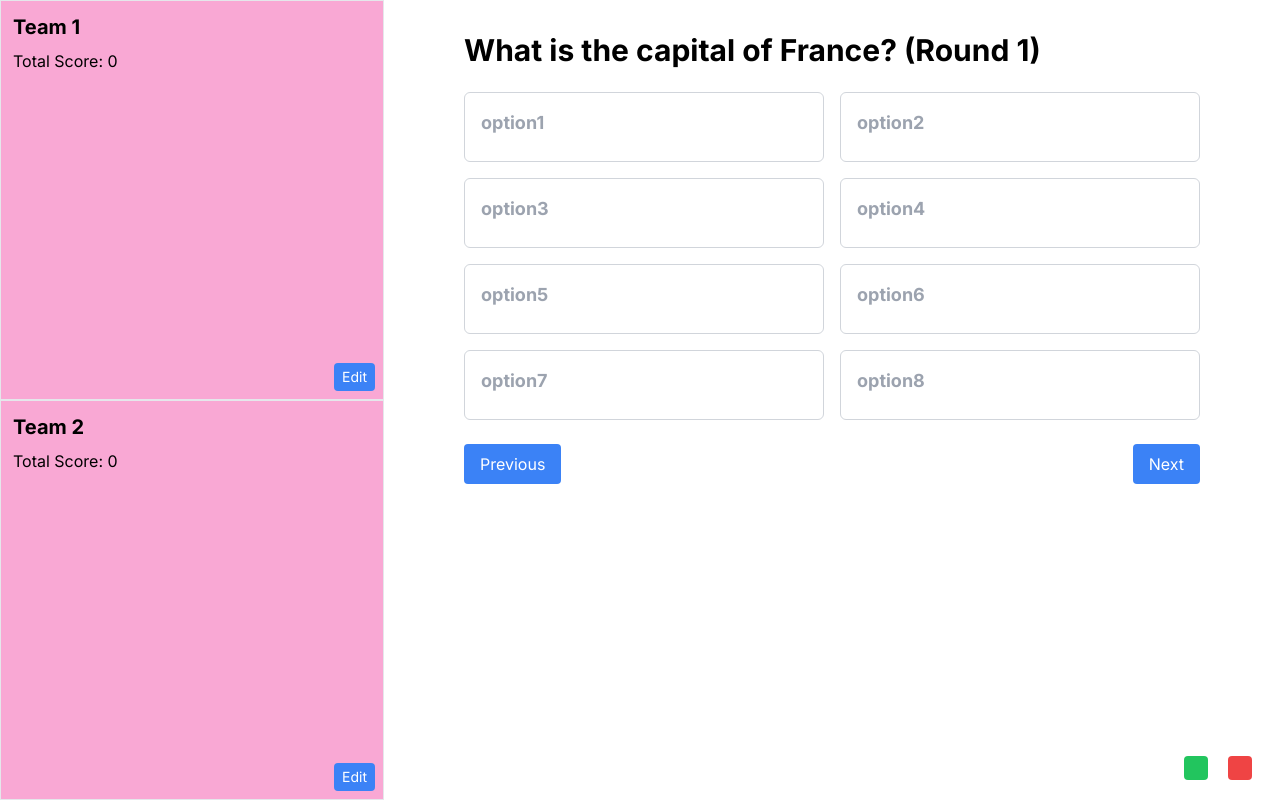
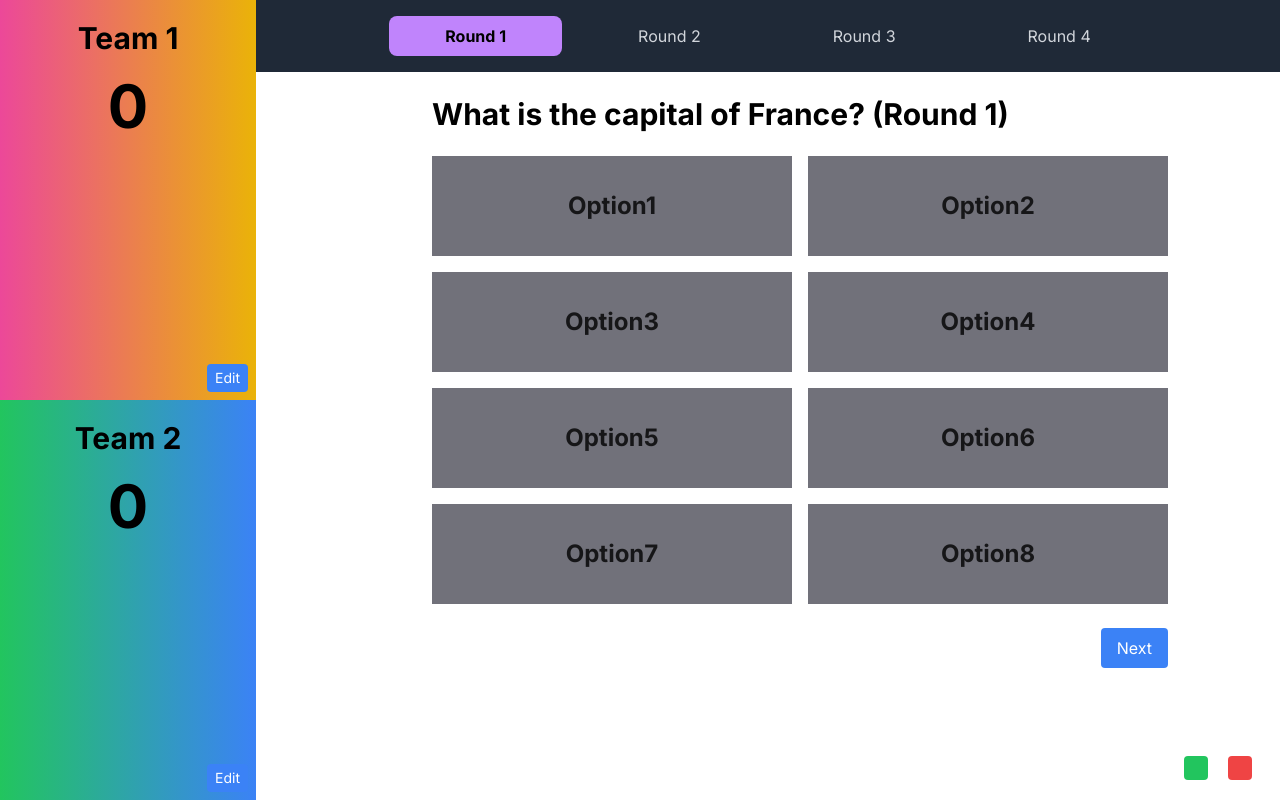
Before and after one commit to devayush204/dream-team, a Next.js app: page /questions in a window 1280 px wide. Built offline with nearby package versions, Linux system fonts and the light colour scheme.

Commit message:
updated ui and navbar

```diff
--- a/app/page.js
+++ b/app/page.js
@@ -10,11 +10,16 @@ export default function Home() {
         {/* <div className=" absolute inset-0 w-full h-full bg-slate-900 z-20 [mask-image:radial-gradient(transparent,white)] pointer-events-none" /> */}
 
         {/* <Boxes /> */}
-        <Vortex />
-
+        <Vortex
+          backgroundColor="black"
+          rangeY={800}
+          particleCount={500}
+          baseHue={120}
+          className="flex items-center flex-col justify-center px-2 md:px-10  py-4 w-full h-full pointer-events-none"
+        />
         <div className="absolute">
           <h1 class="mb-4 text-3xl font-extrabold text-gray-900 dark:text-white md:text-5xl lg:text-6xl"><span class="text-transparent bg-clip-text bg-gradient-to-r to-emerald-600 from-sky-400 z-50">Dream Team</span> .</h1>
-          <Link href="/questions" className="z-50  inline-flex items-center justify-center px-5 py-3 text-base font-medium text-center text-white bg-blue-700 rounded-lg ml-[80px] ">
+            <Link href="/questions" className="z-50 cursor-pointer inline-flex items-center justify-center px-5 py-3 text-base font-medium text-center text-white bg-blue-700 rounded-lg ml-[80px] ">
             Start the Game
             <svg className="w-10 fill-white" viewBox="0 0 24 24" ><path d="M18.54,9,8.88,3.46a3.42,3.42,0,0,0-5.13,3V17.58A3.42,3.42,0,0,0,7.17,21a3.43,3.43,0,0,0,1.71-.46L18.54,15a3.42,3.42,0,0,0,0-5.92Zm-1,4.19L7.88,18.81a1.44,1.44,0,0,1-1.42,0,1.42,1.42,0,0,1-.71-1.23V6.42a1.42,1.42,0,0,1,.71-1.23A1.51,1.51,0,0,1,7.17,5a1.54,1.54,0,0,1,.71.19l9.66,5.58a1.42,1.42,0,0,1,0,2.46Z" /></svg>
           </Link>
--- a/app/questions/page.js
+++ b/app/questions/page.js
@@ -19,11 +19,9 @@ const page = () => {
   };
   return (
     <section className='flex'>
-
-      {/* <Sidebar /> */}
-      <QuestionCarousel />
-      <div className='absolute right-0 bottom-0'>
-        {/* <div className='p-5'> */}
+      <div className=''>
+        <QuestionCarousel />
+        <div className='absolute right-0 bottom-0'>
           <button
             className="p-3 mb-5  bg-green-500 text-white rounded mr-5"
             onClick={handleCorrectGuess}
@@ -50,7 +48,7 @@ const page = () => {
             </div>
           )}
         </div>
-      {/* </div> */}
+      </div>
     </section>
   )
 }
--- /dev/null
+++ b/components/Navbar.js
@@ -0,0 +1,30 @@
+import React from 'react';
+
+const Navbar = ({ currentRound, setCurrentRound, setCurrentIndex }) => {
+  const handleRoundChange = (round) => {
+    setCurrentRound(round);
+    setCurrentIndex((round - 1) * 4); // Assuming each round has 4 questions
+  };
+
+  return (
+    <nav className="flex justify-center items-center bg-gray-800 text-white p-4 w-[80vw] fixed">
+      <div>
+        <ul className="flex gap-5  ">
+          {[1, 2, 3, 4].map((round) => (
+            <li
+              key={round}
+              className={`cursor-pointer px-14 py-2  ${
+                currentRound === round ? 'text-black font-bold bg-purple-400 rounded-lg' : 'text-gray-300'
+              }`}
+              onClick={() => handleRoundChange(round)}
+            >
+              Round {round}
+            </li>
+          ))}
+        </ul>
+      </div>
+    </nav>
+  );
+};
+
+export default Navbar;
--- a/components/QuestionCarousel.js
+++ b/components/QuestionCarousel.js
@@ -1,9 +1,10 @@
 "use client"
-import  QuestionData  from '@/data/Questions';
+import QuestionData from '@/data/Questions';
 import React, { useState } from 'react';
 import Sidebar from './Sidebar';
 import TextCard from './TextCard';
 import WinnerModal from './WinnerModal';
+import Navbar from './Navbar';
 
 const QuestionCarousel = () => {
   const [currentIndex, setCurrentIndex] = useState(0);
@@ -73,14 +74,22 @@ const QuestionCarousel = () => {
   const currentQuestion = QuestionData[currentIndex];
 
   return (
-    <div className="flex">
+    <div className="flex ">
       <Sidebar teams={teams} onDrop={handleCardDrop} setTeams={setTeams} />
-      <div className="w-[70vw] py-8 px-20">
-        <h1 className="text-3xl font-bold mb-6">
-          {currentQuestion.question} (Round {currentRound})
+      <div className='relative'>
+        <Navbar
+          currentRound={currentRound}
+          setCurrentRound={setCurrentRound}
+          setCurrentIndex={setCurrentIndex}
+        />
+        <div className="w-[70vw] ml-24 py-8 px-20 mt-16 flex flex-col ">
+          <h1 className="text-3xl font-bold mb-6 ">
+            {currentQuestion.question}  (Round {currentRound})
           </h1>
           <div className="grid grid-cols-2 gap-4 mb-6 w-full">
             {['option1', 'option2', 'option3', 'option4', 'option5', 'option6', 'option7', 'option8'].map((option, index) => (
+              <div>
+
                 <TextCard
                   key={index}
                   label={option}
@@ -90,15 +99,10 @@ const QuestionCarousel = () => {
                   onReveal={() => handleOptionReveal(index)}
                   onDragStart={() => handleCardDragStart(index, currentQuestion.result[index])}
                 />
+              </div>
             ))}
           </div>
-        <div className="flex justify-between mb-6">
-          <button
-            className="px-4 py-2 bg-blue-500 text-white rounded"
-            onClick={handlePrevious}
-          >
-            Previous
-          </button>
+          <div className="flex justify-end mb-6">
             <button
               className="px-4 py-2 bg-blue-500 text-white rounded"
               onClick={handleNext}
@@ -107,6 +111,7 @@ const QuestionCarousel = () => {
             </button>
           </div>
         </div>
+      </div>
       {showModal && <WinnerModal winnerTeam={winnerTeam} onClose={() => setShowModal(false)} />}
     </div>
   );
--- a/components/Sidebar.js
+++ b/components/Sidebar.js
@@ -16,21 +16,29 @@ const Sidebar = ({ teams, onDrop, setTeams }) => {
 
   const handleSaveTeamName = (teamId) => {
     setTeams((prevTeams) =>
-      prevTeams.map((team) =>
-        team.id === teamId ? { ...team, name: newTeamName } : team
-      )
+      prevTeams.map((team) => {
+        if (team.id === teamId) {
+          if (team.name !== newTeamName) {
+            return { ...team, name: newTeamName, score: 0 }; // Reset the score to zero if name changes
+          } else {
+            return { ...team, name: newTeamName };
+          }
+        } else {
+          return team;
+        }
+      })
     );
     setEditingTeamId(null);
     setNewTeamName('');
   };
 
   return (
-    <div className="w-[30vw] bg-zinc-200">
-      <div className="flex flex-col justify-center h-[100vh] bg-pink-300">
-        {teams.map((team) => (
+    <div className="w-[20vw]">
+      <div className="flex flex-col justify-center h-[100vh]">
+        {teams.map((team, index) => (
           <div
             key={team.id}
-            className="flex-1 p-3 border relative"
+            className={`flex-1 p-5 relative ${index % 2 === 0 ? 'bg-gradient-to-r from-pink-500 to-yellow-500' : 'bg-gradient-to-r from-green-500 to-blue-500'}`}
             onDragOver={(e) => e.preventDefault()}
             onDrop={() => onDrop(team.id)}
           >
@@ -39,12 +47,13 @@ const Sidebar = ({ teams, onDrop, setTeams }) => {
                 type="text"
                 value={newTeamName}
                 onChange={handleTeamNameChange}
-                className="w-[50%] outline-none ps-5 py-2 rounded-xl "
+                className="w-full outline-none ps-5 py-2 rounded-xl"
+                placeholder='Team Name'
               />
             ) : (
-              <h2 className="text-xl font-bold mb-2">{team.name}</h2>
+              <h2 className="text-3xl text-center capitalize font-bold mb-2">{team.name}</h2>
             )}
-            <p>Total Score: {team.score}</p>
+            <p className='text-6xl text-black font-bold text-center mt-5'>{team.score}</p>
             {editingTeamId !== team.id && (
               <button
                 className="absolute bottom-2 right-2 bg-blue-500 text-sm text-white px-2 py-1 rounded"
--- /dev/null
+++ b/components/TextCard.css
@@ -0,0 +1,32 @@
+.text-card {
+  width: 100%;
+  height: 100px;
+  perspective: 1000px; /* Define the perspective for 3D effect */
+}
+
+.text-card div {
+  position: absolute;
+  width: 100%;
+  height: 100%;
+  backface-visibility: hidden; /* Hide the back face */
+  transition: transform 2s;
+}
+
+.front {
+  display: flex;
+  justify-content: center;
+  align-items: center;
+  transform: rotateY(0deg);
+}
+
+.back {
+  transform: rotateY(180deg); /* Initially hidden by rotating 180 degrees */
+}
+
+.text-card.is-flipped .front {
+  transform: rotateY(-180deg); /* Rotate the front face when flipped */
+}
+
+.text-card.is-flipped .back {
+  transform: rotateY(0deg); /* Rotate the back face when flipped */
+}
--- a/components/TextCard.js
+++ b/components/TextCard.js
@@ -1,7 +1,14 @@
 "use client"
-import React from 'react';
+import React, { useState } from 'react';
+import './TextCard.css'; // Import CSS file for styling
 
-const TextCard = ({ label, text, result, isOpen, onReveal, onDragStart }) => {
+const TextCard = ({ label, text, result, onDragStart }) => {
+  const [isFlipped, setIsFlipped] = useState(false);
+
+  const handleFlip = () => {
+    setIsFlipped(!isFlipped);
+  };
+
   const handleDragStart = (e) => {
     onDragStart();
     e.dataTransfer.effectAllowed = 'move';
@@ -9,19 +16,18 @@ const TextCard = ({ label, text, result, isOpen, onReveal, onDragStart }) => {
 
   return (
     <div
-      className="p-4 border border-gray-300 rounded-md cursor-pointer"
-      onClick={onReveal}
+      className={`text-card ${isFlipped ? 'is-flipped' : ''}`}
+      onClick={handleFlip}
       draggable
       onDragStart={handleDragStart}
     >
-      {!isOpen && <h3 className="text-lg text-gray-400 font-bold mb-2">{label}</h3>}
-      <div
-        className={`overflow-hidden transition-all duration-500 ${
-          isOpen ? 'max-h-96' : 'max-h-0'
-        }`}
-      >
-        <p className="text-black text-2xl font-semibold capitalize mb-2">{text}</p>
-        {isOpen && <p className="text-gray-600">Result: {result}</p>}
+      <div className="front  bg-zinc-500">
+        <h3 className="text-2xl text-black/80 capitalize font-bold">{label}</h3>
+      </div>
+      <div className="back bg-black/30 flex font-bold text-3xl items-center justify-center  ">
+        <p className="text-black  capitalize  ">{text}</p>
+          <span className='py-8 rounded-full px-[2px]  bg-black' />
+          <p className="text-black">{result}</p>
       </div>
     </div>
   );
```
Lines whose indentation alone changed are shown as unchanged.
